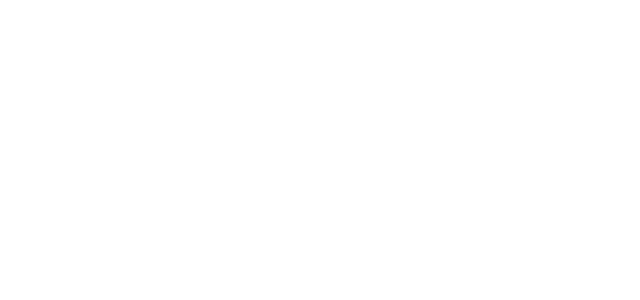
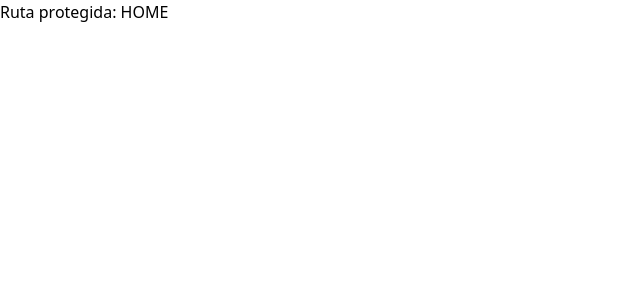
Before and after one commit to ferlopezzdev/boardify, a React (Vite) app in the folder client/: page /home in a window 1280 px wide. Before the commit this address had no page. Shown: the top 300 px of the page, without its empty margins (0-640 px from the left). Built offline with nearby package versions, Linux system fonts and the light colour scheme; sample sign-in values are in the browser's storage; what tailwindcss-animated would draw is missing.

Commit message:
add ProtectedRoute.tsx

```diff
--- a/client/src/App.tsx
+++ b/client/src/App.tsx
@@ -1,13 +1,20 @@
 import { Route, Routes } from "react-router-dom";
+
 import Signup from "./pages/Signup";
-import Signin from './pages/Signin';
-
+import Signin from "./pages/Signin";
+import Home from "./pages/Home";
+import ProtectedRoute from "./core/components/Utils/ProtectedRoute";
 
 function App() {
   return (
     <Routes>
+      {/* Rutas de autenticación */}
       <Route path="/auth/signup" element={<Signup />} />
       <Route path="/auth/signin" element={<Signin />} />
+      {/* Rutas protegidas */}
+      <Route element={<ProtectedRoute />}>
+        <Route path="/home" element={<Home />} />
+      </Route>
     </Routes>
   );
 }
--- /dev/null
+++ b/client/src/core/components/Utils/ProtectedRoute.tsx
@@ -0,0 +1,22 @@
+import { Navigate, Outlet } from "react-router-dom";
+import { useAuth } from "../../context/AuthContext";
+
+const ProtectedRoute = ({
+    canActivate = false,
+    redirectPath = '/auth/signin',
+}) => {
+
+    // Acceder al contexto del usuario autenticado
+    const { token } = useAuth();
+
+    canActivate = !!token; // canActivate es true si el token está presente
+
+    if (!canActivate) {
+        return <Navigate to={redirectPath} replace />
+    }
+
+    return <Outlet />;
+
+}
+
+export default ProtectedRoute;
--- /dev/null
+++ b/client/src/pages/Home.tsx
@@ -0,0 +1,8 @@
+
+function Home() {
+    return(
+        <h1>Ruta protegida: HOME</h1>
+    );
+}
+
+export default Home;
--- a/client/src/pages/Signin.tsx
+++ b/client/src/pages/Signin.tsx
@@ -1,13 +1,17 @@
 import React, { useState, ChangeEvent } from "react";
 import { FaAccusoft } from "react-icons/fa6";
 import InputField from "../core/components/AuthForm/InputForm";
-import { Link } from "react-router-dom";
+import { Link, useNavigate } from "react-router-dom";
 import { UserCredentials } from "../core/types/User";
 import { useAuth } from "../core/context/AuthContext";
 
 const Login: React.FC = () => {
 
+  // Acceder al contexto de autorización
   const { login } = useAuth();
+
+  // Establecer hook para redireccionar
+  const navigate = useNavigate();
 
   // Establecer estado de las credenciales
   const [user, setUser] = useState<UserCredentials>({
@@ -47,6 +51,8 @@
     });
 
     setError(null);
+
+    navigate('/home')
 
   } catch (error: any) {
     setError(error.message);
```
